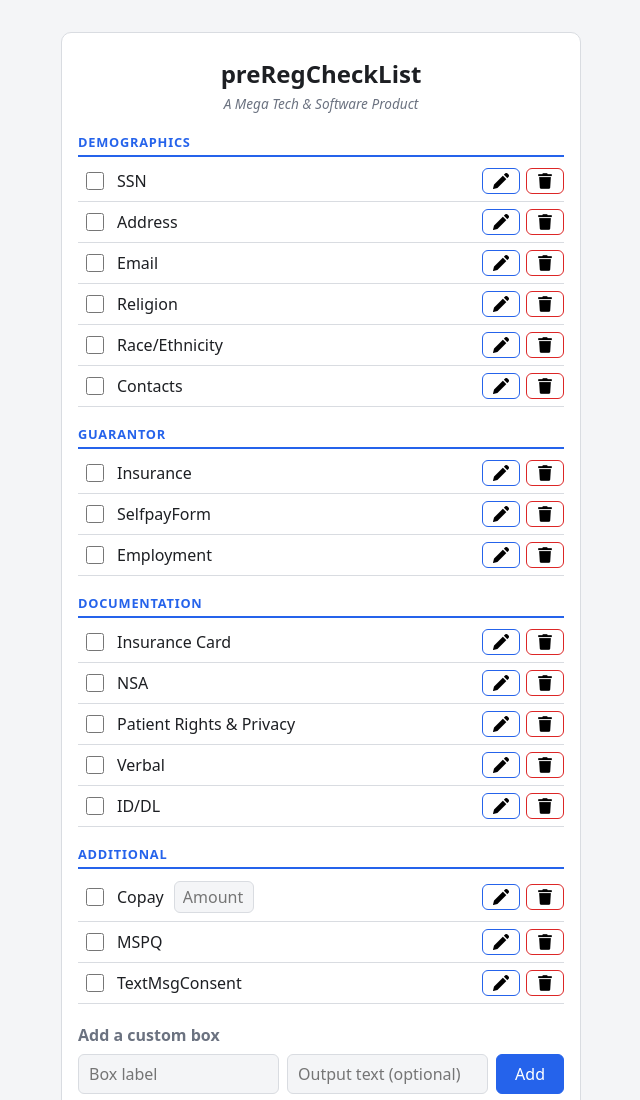
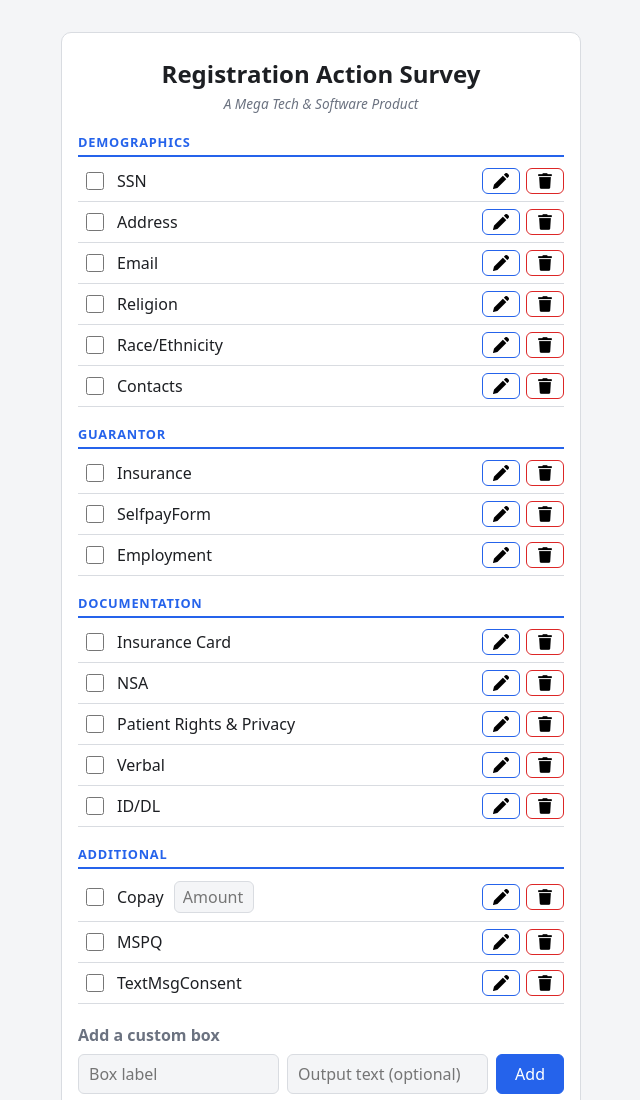
Before and after one commit to MegablasterMan1/preRegCheckList, a plain HTML site: page index.html in a window 1280 px wide. Shown: the top 1100 px of the page, without its empty margins (319-959 px from the left). Drawn offline with Linux system fonts and the light colour scheme.

Commit message:
Rename app to Registration Action Survey
Update the page title and main heading to reflect the Registration Action Survey name.

```diff
--- a/index.html
+++ b/index.html
@@ -3,13 +3,14 @@
 <head>
   <meta charset="utf-8">
   <meta name="viewport" content="width=device-width, initial-scale=1">
-  <title>preRegCheckList</title>
+  <title>RAS</title>
+  <!-- Registration Action Survey -->
   <link rel="stylesheet" href="style.css">
 </head>
 <body>
   <main>
     <header class="title">
-      <h1>preRegCheckList</h1>
+      <h1>Registration Action Survey</h1>
       <p class="byline">A Mega Tech &amp; Software Product</p>
     </header>
 
```
